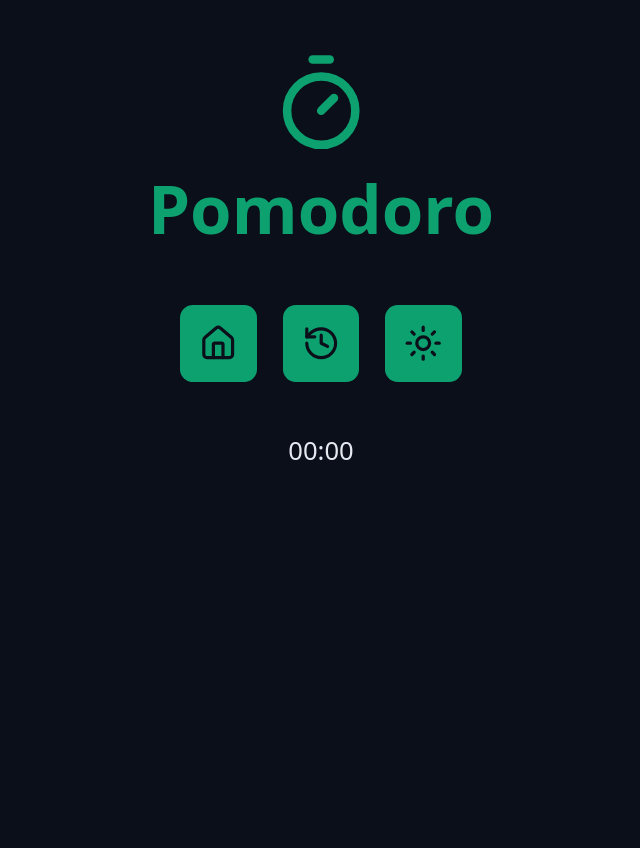
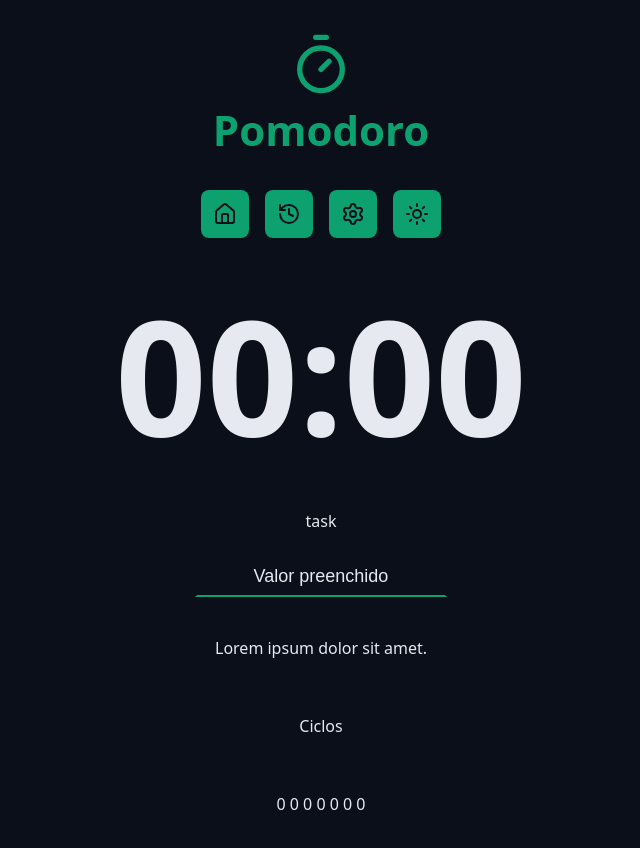
Before and after one commit to VitorPio7/pomodoro-timer, a React (Vite) app in the folder pomodoro/: page / in a window 1280 px wide. Shown: the top 848 px of the page, without its empty margins (319-959 px from the left). Before the commit the page ends 800 px from the top, so only its background shows below. Built offline with nearby package versions, Linux system fonts and the light colour scheme.

Commit message:
feat: my recently update

```diff
--- a/pomodoro/src/App.tsx
+++ b/pomodoro/src/App.tsx
@@ -4,6 +4,7 @@
 import { Logo } from './components/Logo';
 import { Menu } from './components/Menu';
 import { CountDown } from './components/CountDown';
+import { DefaultInput } from './components/DefaultInput';
 
 export function App() {
   return (
@@ -17,6 +18,27 @@
       <Container>
         <CountDown />
       </Container>
+      <Container>
+        <form className='form' action=''>
+          <div className='formRow'>
+            <DefaultInput
+              placeholder='Digite sua tarefa'
+              labelText='task'
+              id='meuInput'
+              type='text'
+              title='TITULO'
+              defaultValue='Valor preenchido'
+            />
+          </div>
+          <div className='formRow'>
+            <p>Lorem ipsum dolor sit amet.</p>
+          </div>
+          <div className='formRow'>
+            <p>Ciclos</p>
+            <p>0 0 0 0 0 0 0</p>
+          </div>
+        </form>
+      </Container>
     </>
   );
 }
--- a/pomodoro/src/components/CountDown/index.tsx
+++ b/pomodoro/src/components/CountDown/index.tsx
@@ -1,5 +1,5 @@
 import styles from './styles.module.css';
 
 export function CountDown() {
-  return <div className={styles.logo}>00:00</div>;
+  return <div className={styles.container}>00:00</div>;
 }
--- a/pomodoro/src/components/CountDown/styles.module.css
+++ b/pomodoro/src/components/CountDown/styles.module.css
@@ -1,3 +1,6 @@
 .container {
-  font-size: 16rem;
+  font-size: clamp(8rem, 30vw, 16rem);
+  font-weight: bold;
+  text-align: center;
+  line-height: 1.3;
 }
--- /dev/null
+++ b/pomodoro/src/components/DefaultInput/index.tsx
@@ -0,0 +1,21 @@
+import styles from './styles.module.css';
+
+type DefaultInputProps = {
+  type: 'text' | 'number' | 'search';
+  id: string;
+  labelText?: string; //'?'indicate this option exists but itś not required
+} & React.ComponentProps<'input'>; // allow us to implement all the properties of an input element, like placeholder, value, onChange, etc.
+
+export function DefaultInput({
+  id,
+  type,
+  labelText,
+  ...props
+}: DefaultInputProps) {
+  return (
+    <>
+      <label htmlFor={id}>{labelText}</label>
+      <input className={styles.input} id={id} type={type} {...props} />
+    </>
+  );
+}
--- /dev/null
+++ b/pomodoro/src/components/DefaultInput/styles.module.css
@@ -0,0 +1,25 @@
+.input {
+  background-color: transparent;
+
+  text-align: center;
+  border: 0.2rem solid transparent;
+  font-size: 1.8rem;
+  padding: 0.8rem;
+  color: var(--text-default);
+  outline: none;
+  border-bottom: 0.2rem solid var(--primary);
+  transition: all 0.1s ease-in-out;
+}
+.input:focus {
+  border: 0.2rem solid var(--primary);
+  border-radius: 0.8rem;
+}
+.input::placeholder {
+    color:var(--gray-500);
+    font-size: 1.4rem;
+    font-style: italic;
+}
+.input:disabled {
+  border-bottom: 0.2rem solid var(--disabled);
+  color:var(--text-muted)
+}
--- a/pomodoro/src/components/Menu/index.tsx
+++ b/pomodoro/src/components/Menu/index.tsx
@@ -1,4 +1,10 @@
-import { HistoryIcon, HouseIcon, SunIcon, TimerIcon } from 'lucide-react';
+import {
+  HistoryIcon,
+  HouseIcon,
+  SettingsIcon,
+  SunIcon,
+  TimerIcon,
+} from 'lucide-react';
 import styles from './styles.module.css';
 
 export function Menu() {
@@ -11,6 +17,9 @@
         <HistoryIcon />
       </a>
       <a className={styles.menuLink} href='#'>
+        <SettingsIcon />
+      </a>
+      <a className={styles.menuLink} href='#'>
         <SunIcon />
       </a>
     </div>
--- a/pomodoro/src/styles/global.css
+++ b/pomodoro/src/styles/global.css
@@ -1,3 +1,6 @@
+html {
+  font-size: 62.5%; /* 1rem = 10px */
+}
 body {
   font-family: system-ui, -apple-system, BlinkMacSystemFont, 'Segoe UI', Roboto,
     Oxygen, Ubuntu, Cantarell, 'Open Sans', 'Helvetica Neue', sans-serif;
@@ -5,3 +8,19 @@
   background: var(--gray-900);
   color: var(--text-default);
 }
+
+.form {
+  display: flex;
+  align-items: center;
+  justify-content: center;
+  flex-direction: column;
+  gap:2.4rem;
+}
+
+.formRow {
+  display: flex;
+  align-items: center;
+  justify-content: center;
+  flex-direction: column;
+  gap:2.4rem;
+}
```
